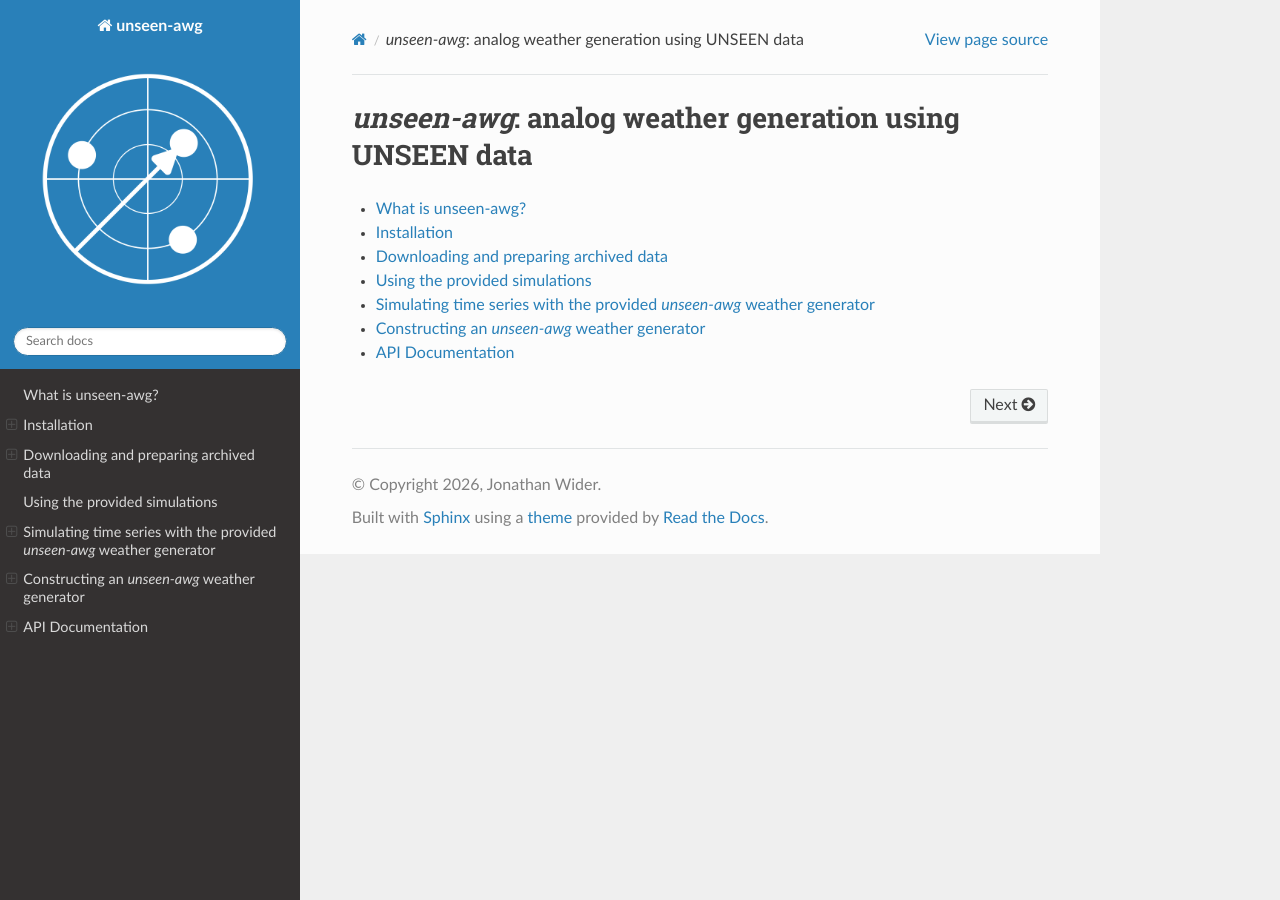
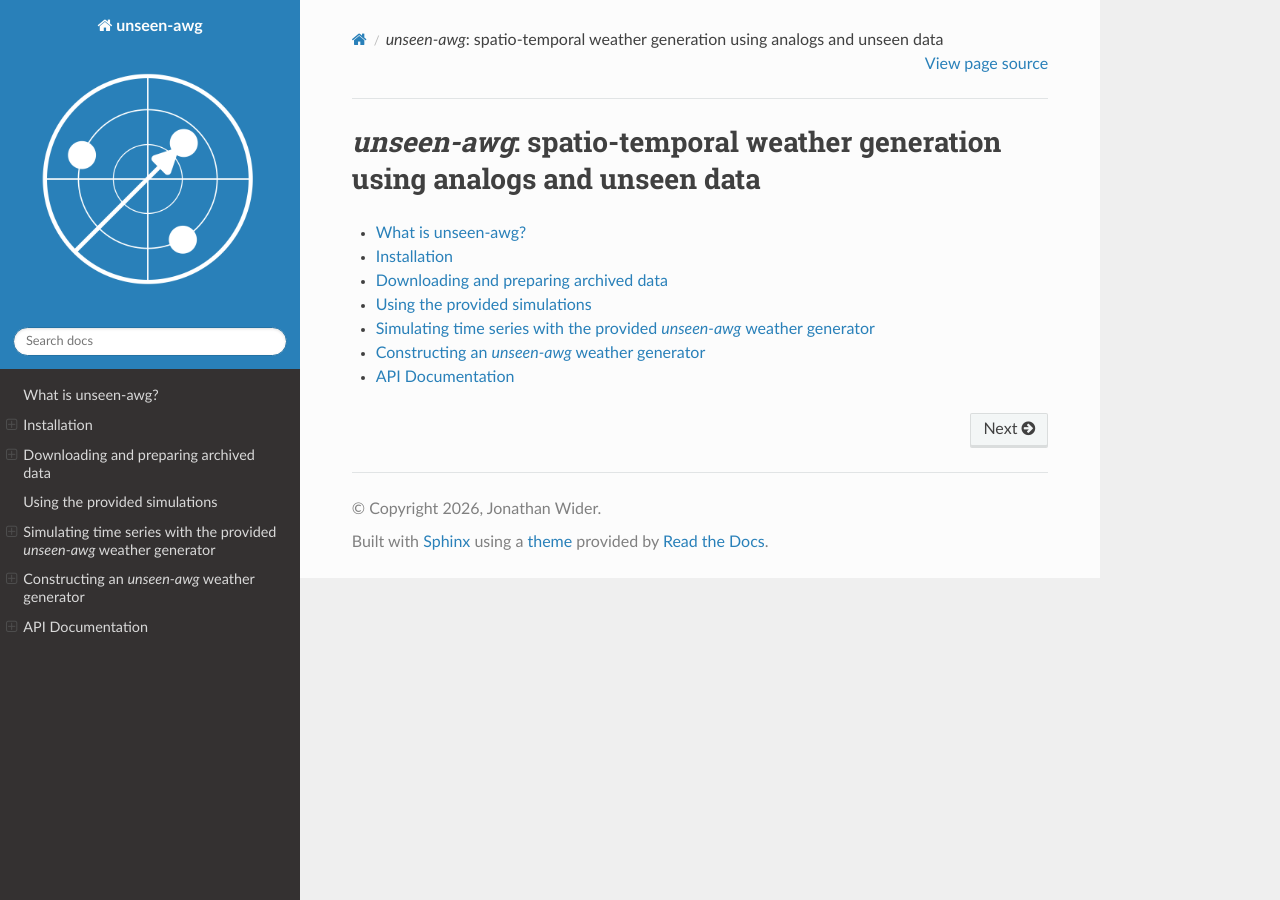
Before and after one commit to jonathanwider/unseen-awg, a Sphinx documentation site: the page built from docs/source/index.md, in a window 1280 px wide. Built offline with Sphinx 7.4.7 and the Read the Docs theme 3.1.0, drawn with Linux system fonts in a browser that asks for light colours.

Commit message:
update documentation

````diff
--- a/README.md
+++ b/README.md
@@ -1,4 +1,4 @@
-# unseen-awg: analog weather generation using UNSEEN data
+# unseen-awg: spatio-temporal weather generation using analogs and unseen data
 
 unseen-awg provides a method for the generation of spatio-temporal weather data from "UNSEEN" reforecast data, i.e. data from weather forecasts initialized with historical weather conditions.
 
--- a/docs/source/index.md
+++ b/docs/source/index.md
@@ -1,4 +1,4 @@
-# *unseen-awg*: analog weather generation using UNSEEN data
+# *unseen-awg*: spatio-temporal weather generation using analogs and unseen data
 
 ```{toctree}
 :maxdepth: 1
````
